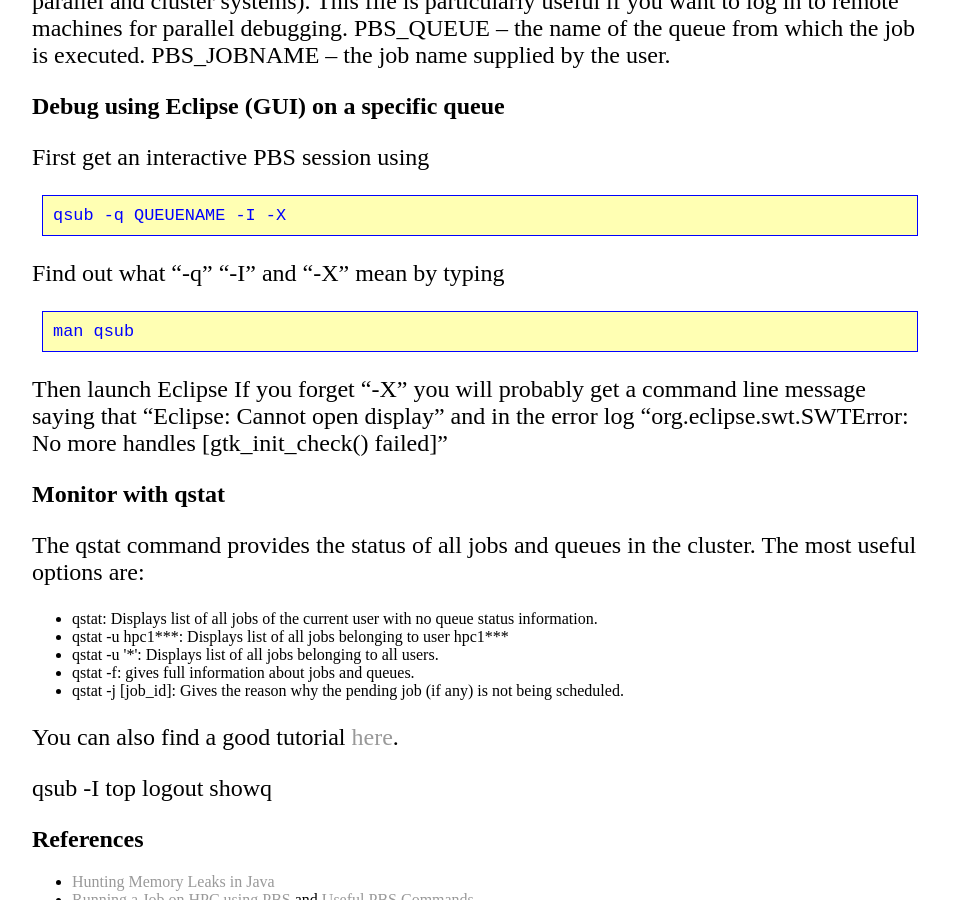
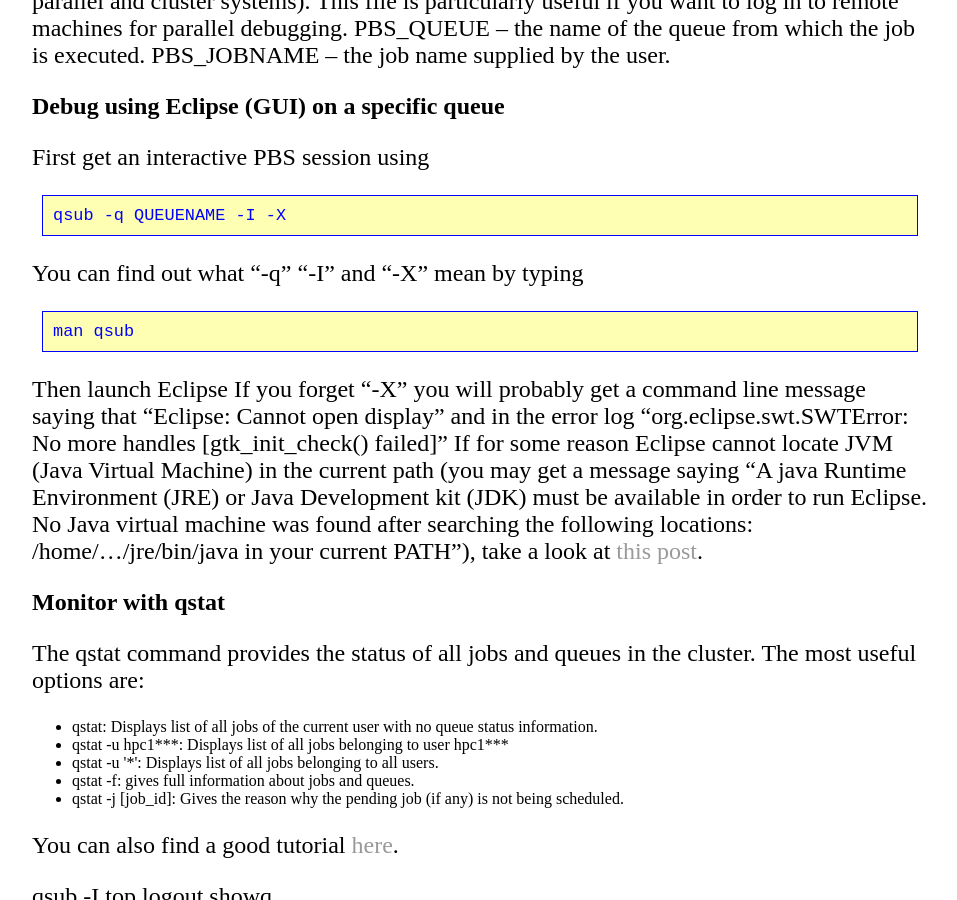
Before and after one commit to lybird300/lybird300.github.io, a Jekyll site: the page built from _posts/2015-6-26-work-with-cluster.md, in a window 1280 px wide and 900 px high, scrolled down 1071 px. Shown: the whole window, without its empty margins (160-1117 px from the left). Built offline with Jekyll 4.4.1, drawn with Linux system fonts in a browser that asks for light colours.

Commit message:
Update 2015-6-26-work-with-cluster.md

```diff
--- a/_posts/2015-6-26-work-with-cluster.md
+++ b/_posts/2015-6-26-work-with-cluster.md
@@ -38,10 +38,11 @@
 <h2>Debug using Eclipse (GUI) on a specific queue</h2>
 First get an interactive PBS session using
 <pre><code>qsub -q QUEUENAME -I -X</code></pre>
-Find out what "-q" "-I" and "-X" mean by typing
+You can find out what "-q" "-I" and "-X" mean by typing
 <pre><code>man qsub</code></pre>
 Then launch Eclipse
 If you forget "-X" you will probably get a command line message saying that "Eclipse: Cannot open display" and in the error log "org.eclipse.swt.SWTError: No more handles [gtk_init_check() failed]"
+If for some reason Eclipse cannot locate JVM (Java Virtual Machine) in the current path (you may get a message saying "A java Runtime Environment (JRE) or Java Development kit (JDK) must be available in order to run Eclipse. No Java virtual machine was found after searching the following locations: /home/.../jre/bin/java in your current PATH"), take a look at <a href="http://stackoverflow.com/questions/2030434/eclipse-no-java-jre-jdk-no-virtual-machine">this post</a>.
 
 <h2>Monitor with qstat</h2>
 The qstat command provides the status of all jobs and queues in the cluster. The most useful options are:
```
